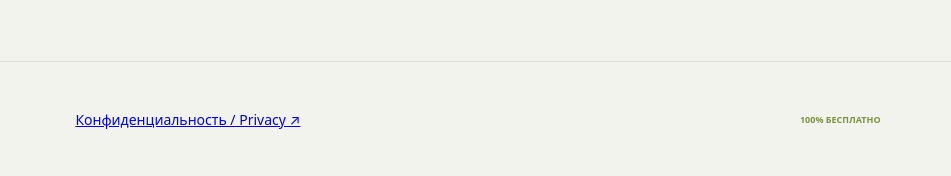
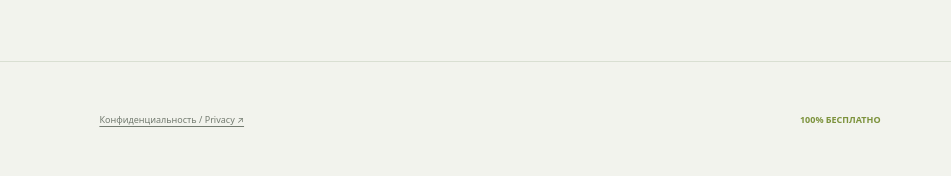
Before and after one commit to valkovadianavalkova31-spec/Younoval-platform, a plain HTML site: page index.html in a window 1280 px wide. Shown: the part 6069-6245 px from the top of the page, 329-1280 px from the left. Drawn offline with Linux system fonts and the light colour scheme; no server answers.

Commit message:
Style privacy link in simplified footer

```diff
--- a/styles.css
+++ b/styles.css
@@ -113,3 +113,7 @@ footer{justify-content:space-between;gap:24px}
 .card>i{background:#edf0e9!important;color:#4d5846!important;border:1px solid #d8dfd1;border-radius:3px!important;font-size:15px!important}
 .card>i.lav,.card>i.peach,.card>i.blue,.card>i.yellow,.card>i.pink{background:#edf0e9!important}
 @media(max-width:620px){.result{padding:18px 14px}.result-section.solution{margin-left:-6px;margin-right:-6px;padding:16px 8px}.plan-item{padding:16px 0}}
+
+/* Footer privacy link after removing public contact block */
+.privacy-link{font-size:9px;color:#737b70;text-decoration:underline;text-underline-offset:3px;margin-left:24px}
+@media(max-width:620px){.privacy-link{margin-left:0;margin-top:8px}}
```
